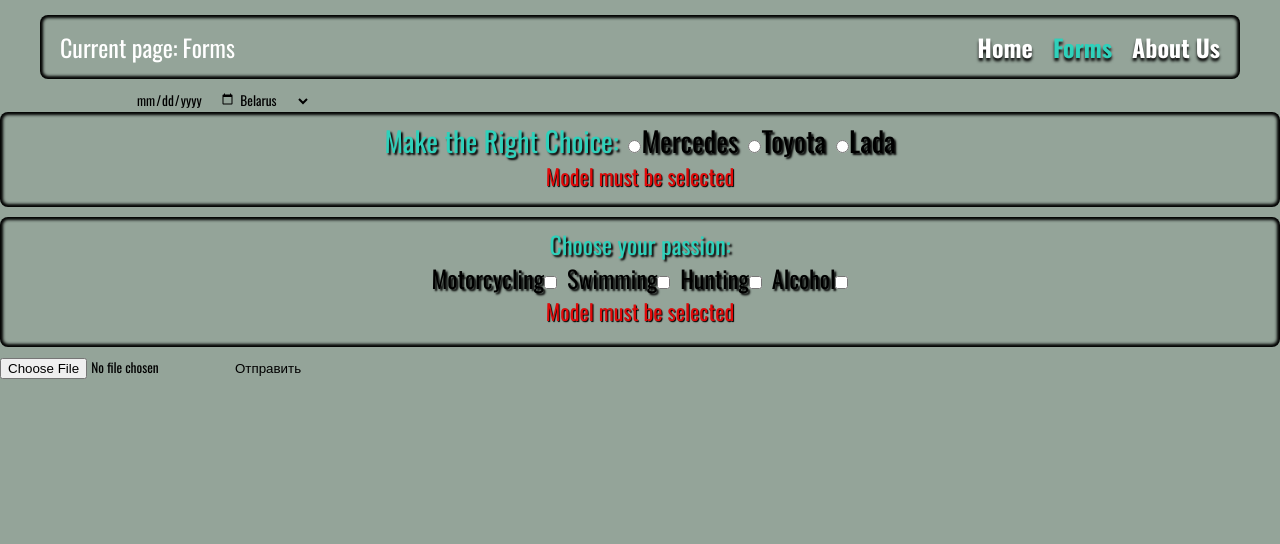
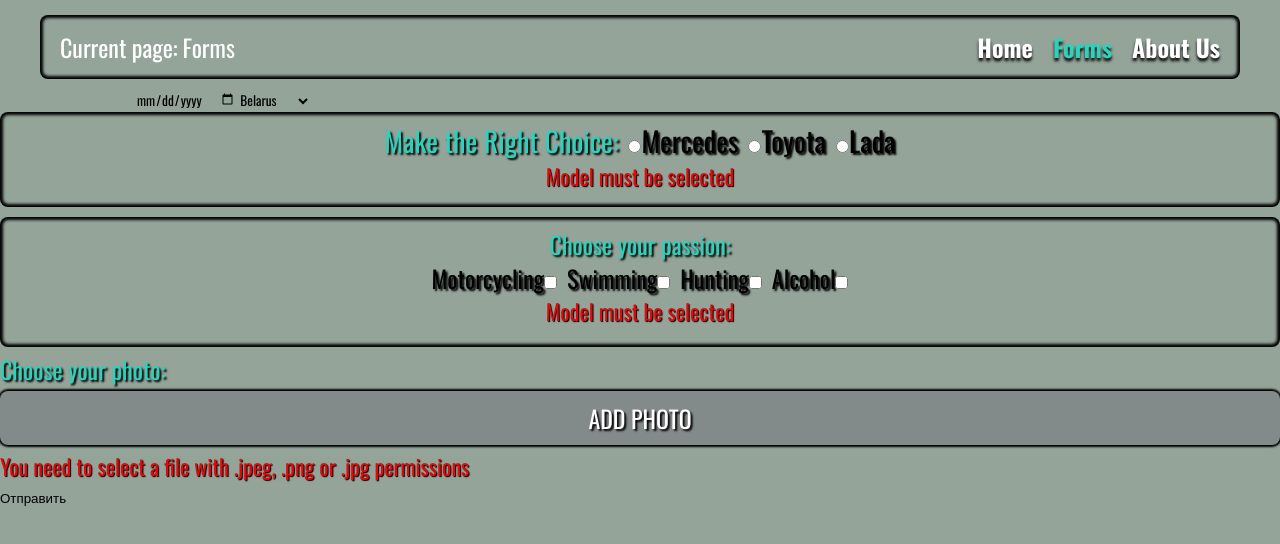
Before and after one commit to davidpinkevich/React-components, a React (Vite) app: page /forms in a window 1280 px wide. Shown: the top 544 px of the page. Built offline with nearby package versions, Linux system fonts and the light colour scheme.

Commit message:
feat: add validate and error for add file

```diff
--- a/src/components/PageForms/FileInput/FileInput.tsx
+++ b/src/components/PageForms/FileInput/FileInput.tsx
@@ -1,5 +1,6 @@
 import { Component } from 'react';
 import { TInputsFile } from '../../../types/types';
+import styles from './Fileinput.module.scss';
 
 export class FileInput extends Component<TInputsFile> {
   constructor(props: TInputsFile) {
@@ -7,7 +8,27 @@
   }
 
   render() {
-    return <input type="file" ref={this.props.values} />;
+    const style = this.props.fileName ? ' chooseFile' : '';
+    return (
+      <>
+        <div className={styles.fileWrapper}>
+          <span>Choose your photo:</span>
+          <label className={'btnSubmit' + style}>
+            {!this.props.fileName ? 'ADD PHOTO' : 'FILE ADDED'}
+            <input
+              type="file"
+              ref={this.props.values}
+              onChange={() => this.props.changeNames(true)}
+            />
+          </label>
+        </div>
+        {!this.props.valid && (
+          <div className={styles.inputError}>
+            You need to select a file with .jpeg, .png or .jpg permissions
+          </div>
+        )}
+      </>
+    );
   }
 }
 
--- /dev/null
+++ b/src/components/PageForms/FileInput/Fileinput.module.scss
@@ -0,0 +1,26 @@
+.fileWrapper {
+  margin-bottom: 10px;
+  & span {
+    font-size: 24px;
+    text-align: center;
+    text-shadow: 2px 2px 2px black;
+    margin-bottom: 10px;
+    color: #2fd1bb;
+    & .nameFile {
+      color: white;
+    }
+  }
+  & input {
+    display: none;
+  }
+  & label {
+    padding: 15px;
+  }
+}
+
+.inputError {
+  font-size: 22px;
+  text-shadow: 1px 1px 1px black;
+  margin-bottom: 10px;
+  color: rgb(225, 9, 9);
+}
--- a/src/components/PageForms/PageForms.tsx
+++ b/src/components/PageForms/PageForms.tsx
@@ -8,6 +8,14 @@
     super(props);
     this.state = {
       value: [],
+      valid: {
+        checkName: false,
+        checkDate: false,
+        checkRadio: false,
+        checkCheckbox: false,
+        checkFileName: false,
+      },
+      fileName: false,
     };
   }
 
@@ -17,7 +25,8 @@
     const regexpDate = /\d{4}\-\d{2}\-\d{2}/;
     const checkYear = Number(objForValidate.date.match(/\d{4}/));
     const checkFilename = ['.png', '.jpg', '.jpeg'];
-    return {
+
+    const validObj = {
       checkName: regexpName.test(objForValidate.name) ? true : false,
       checkDate:
         regexpDate.test(objForValidate.date) && checkYear >= 1930 && checkYear <= 2005
@@ -31,6 +40,8 @@
         ? true
         : false,
     };
+    this.setState({ valid: { ...validObj } });
+    return validObj;
   };
 
   changeSub = (event: React.FormEvent<HTMLFormElement>, obg: TItemForm) => {
@@ -40,15 +51,25 @@
     if (result) {
       const args = [...this.state.value, obg];
       this.setState({ value: args });
+      this.setState({ fileName: false });
       event.currentTarget.reset();
     }
+  };
+
+  changeName = (value: boolean) => {
+    this.setState({ fileName: value });
   };
 
   render() {
     return (
       <>
-        <Forms onSubmit={this.changeSub} />
-        <ItemsForm value={this.state.value} />
+        <Forms
+          changeName={this.changeName}
+          onSubmit={this.changeSub}
+          valid={this.state.valid}
+          fileName={this.state.fileName}
+        />
+        <ItemsForm {...this.state} />
       </>
     );
   }
```
